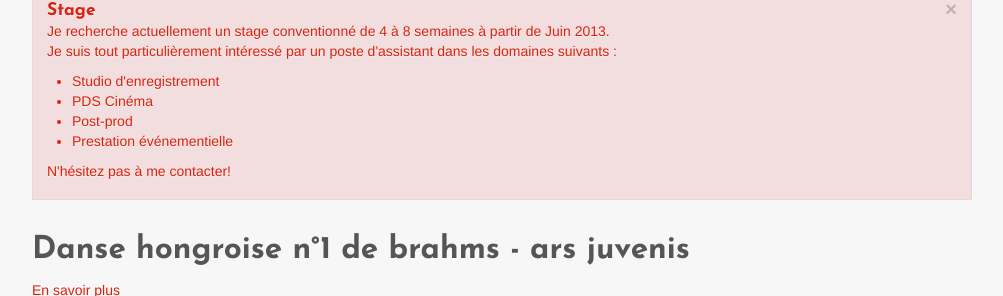
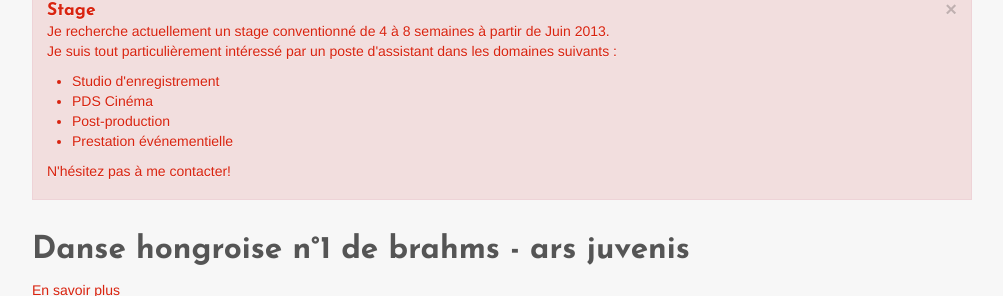
Before and after one commit to Baptisteq/baptisteq.github.com, a Jekyll site: the page built from index.html, in a window 1280 px wide, cut to the strip 371-667 px from the top of the page. Shown: the whole strip, without its empty margins (138-1141 px from the left). Built offline with Jekyll 4.4.1, drawn with Linux system fonts in a browser that asks for light colours.

Commit message:
Update alert.html

```diff
--- a/_includes/alert.html
+++ b/_includes/alert.html
@@ -8,7 +8,7 @@
             <ul>
                 <li>Studio d'enregistrement</li>
                 <li>PDS Cinéma</li>
-                <li>Post-prod</li>
+                <li>Post-production</li>
                 <li>Prestation événementielle</li>
             </ul>
             <p>N'hésitez pas à me contacter!</p>
```
